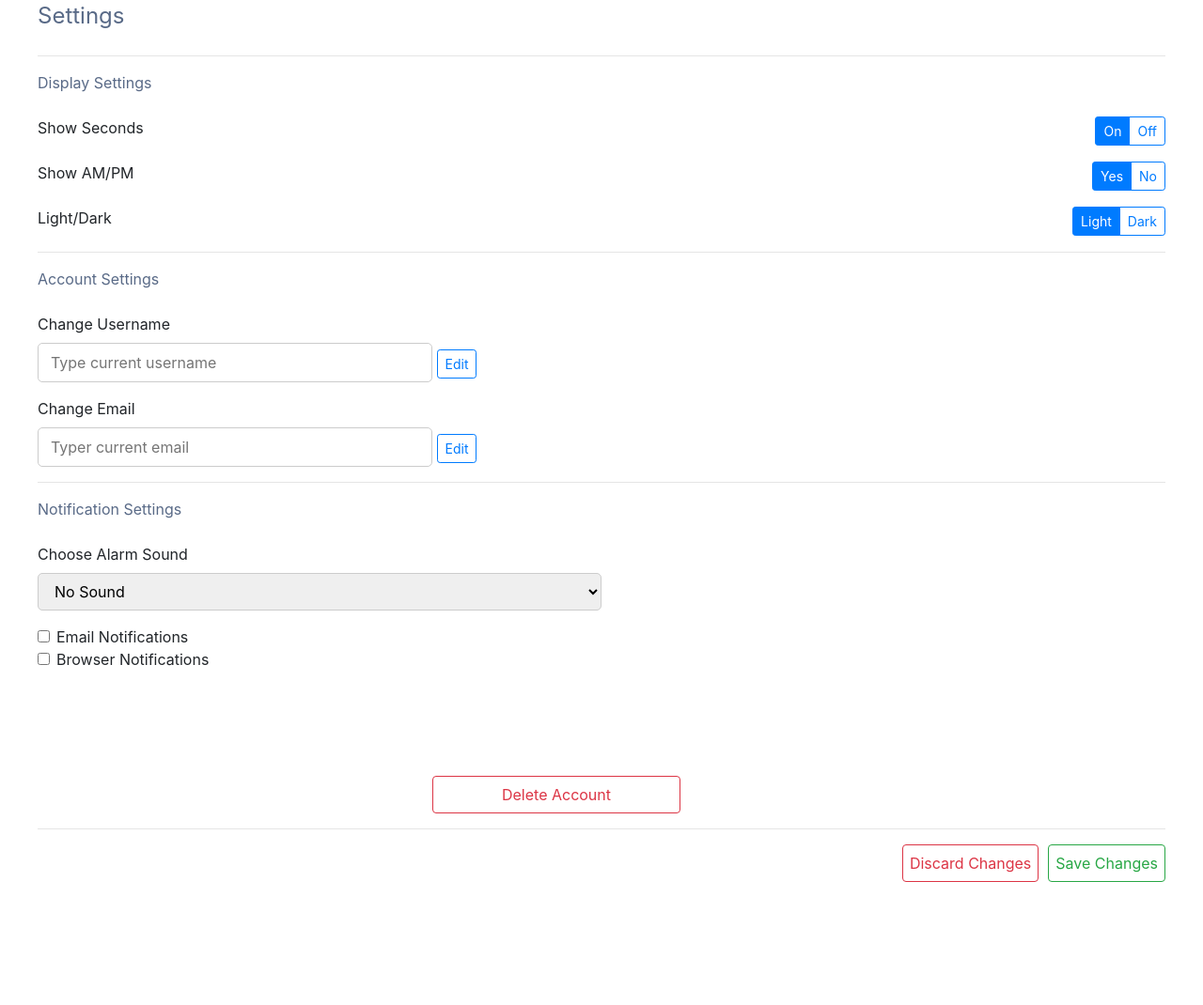
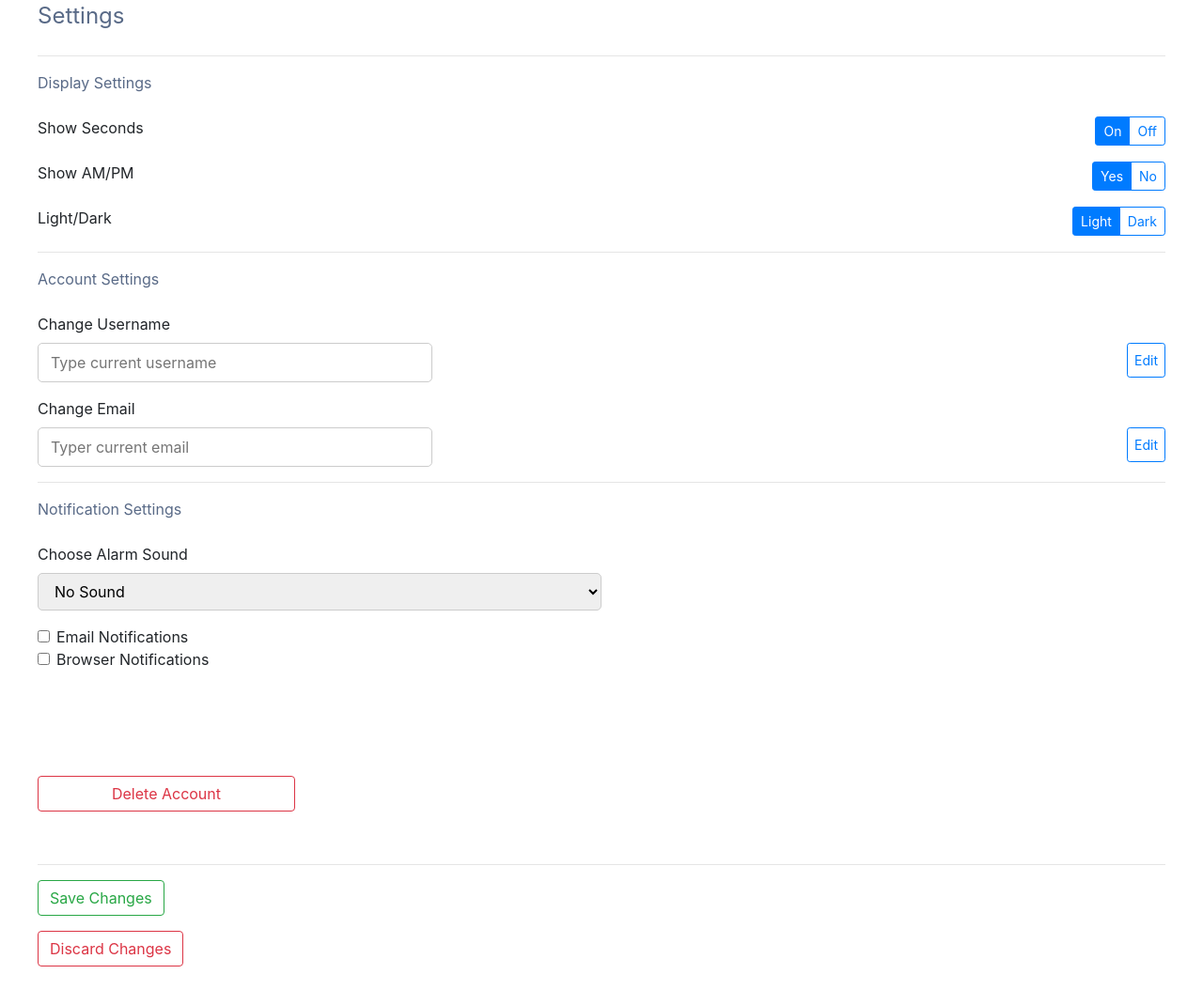
Before and after one commit to philipheindel/Web-Clock, a PHP site: page /AdvancedSettings.html in a window 1280 px wide. Shown: the part 26-1096 px from the top of the page at 94% size. Before the commit the page ends 965 px from the top, so only its background shows below. Run offline with PHP 8.4, Linux system fonts and the light colour scheme.

Commit message:
Changed back to button tag, because styling was brok when running proejct, but worked in preview for some reason

```diff
--- a/css/advanced_settings.css
+++ b/css/advanced_settings.css
@@ -7,7 +7,7 @@ legend {
     color:  #596a87;
 }
 
-input[type=button] {
+button[type=button] {
     padding: 7px;
     margin: auto;
     text-align: center;
@@ -15,7 +15,7 @@ input[type=button] {
 
 }
 
-input[type=remove-button]{
+button[type=remove-button]{
      padding: 7px;
      margin:auto;
      text-align: center;
```
